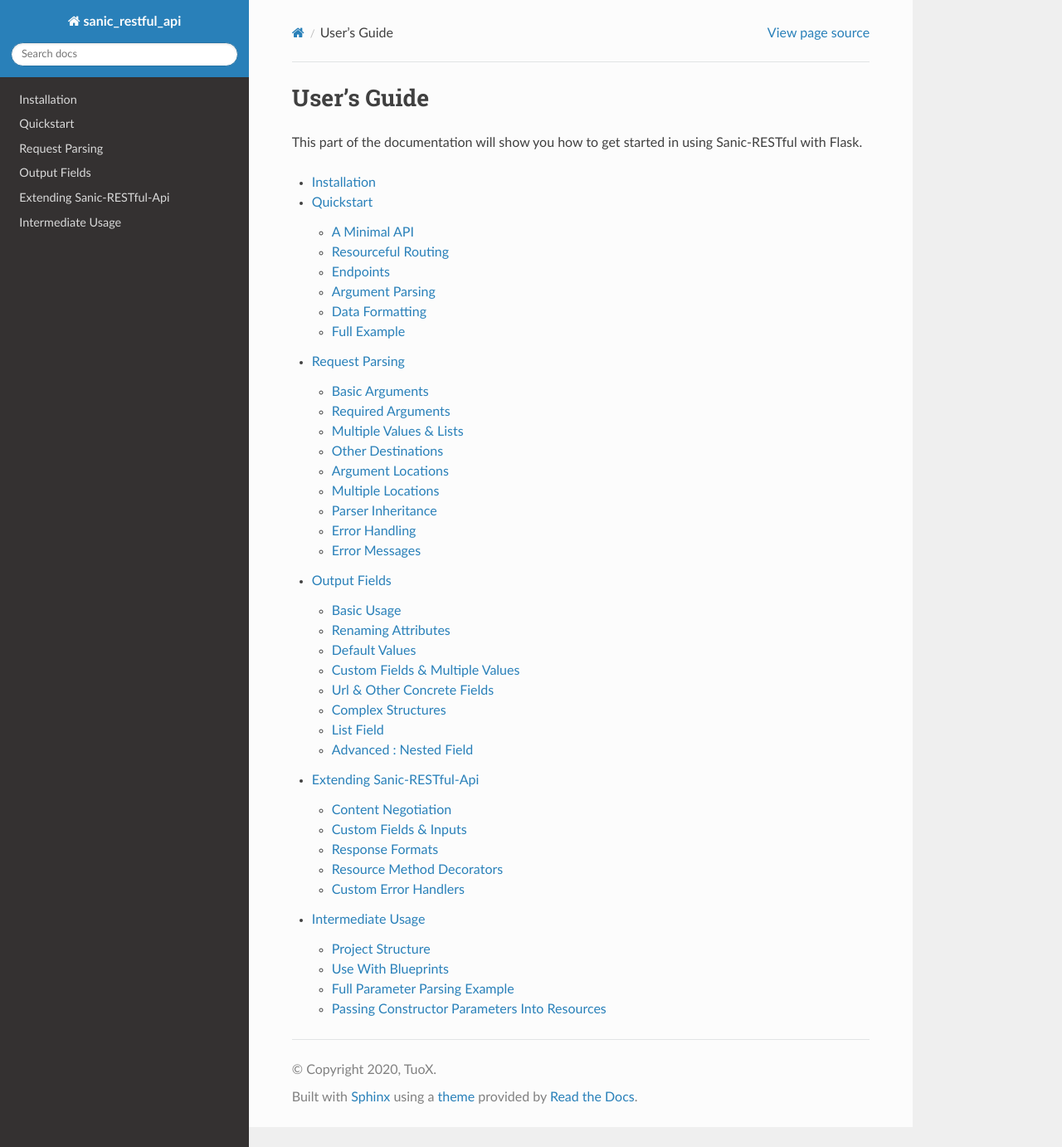
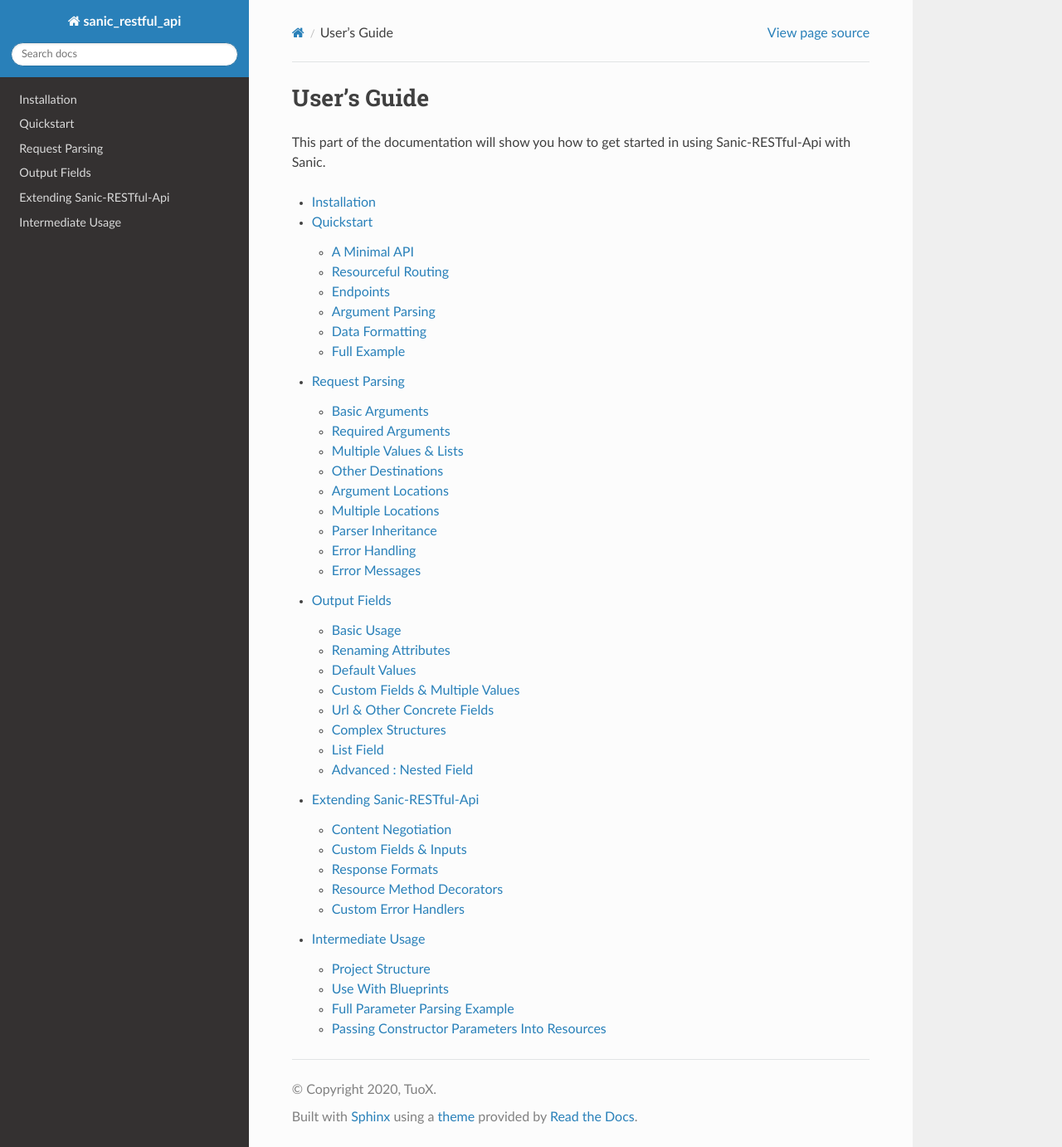
Before and after one commit to linzhiming0826/sanic-restful, a Sphinx documentation site: the page built from docs/source/contents.rst, in a window 1280 px wide and 1382 px high. Shown: the whole window at 83% size. Built offline with Sphinx 7.4.7 and the Read the Docs theme 2.0.0, drawn with Linux system fonts in a browser that asks for light colours.

Commit message:
edit docs

```diff
--- a/docs/source/contents.rst
+++ b/docs/source/contents.rst
@@ -2,7 +2,7 @@
 ------------
 
 This part of the documentation will show you how to get started in using
-Sanic-RESTful with Flask.
+Sanic-RESTful-Api with Sanic.
 
 .. toctree::
    :maxdepth: 2
```
